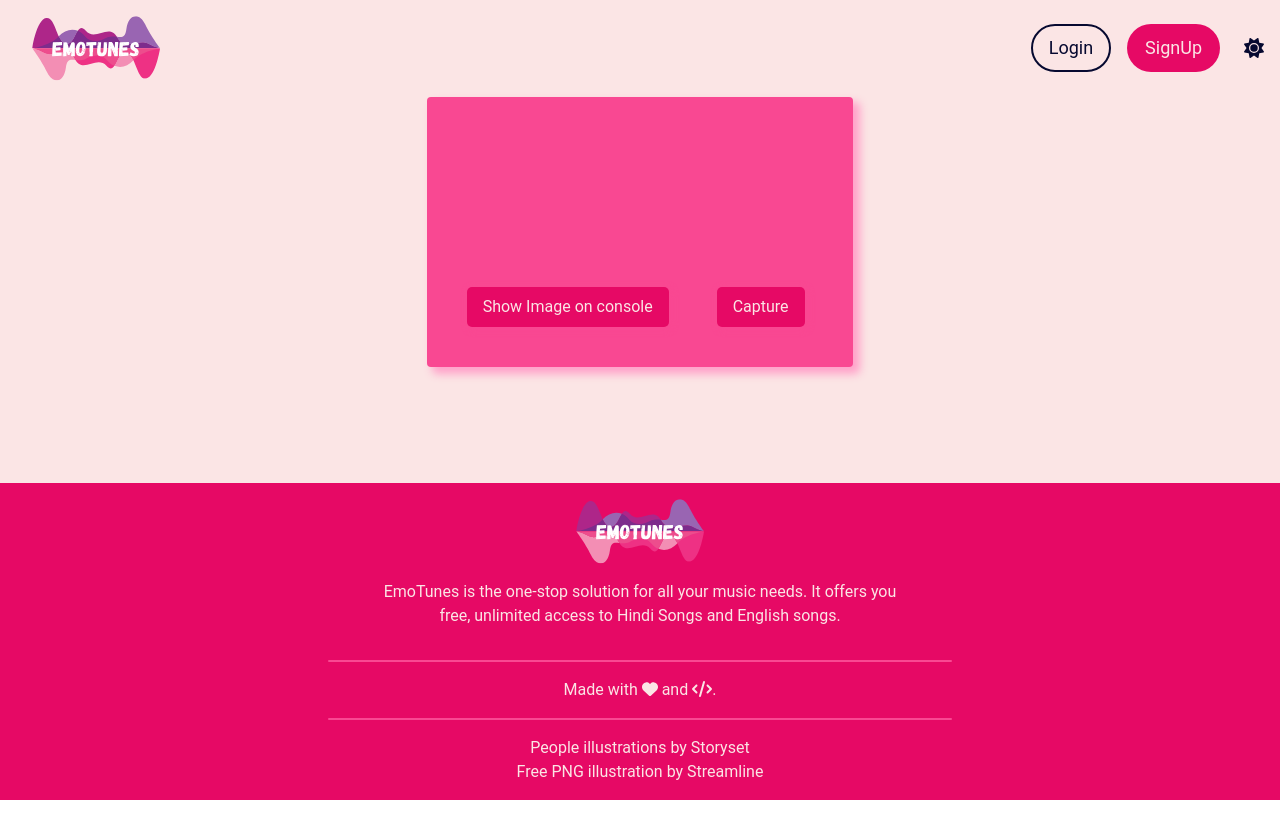
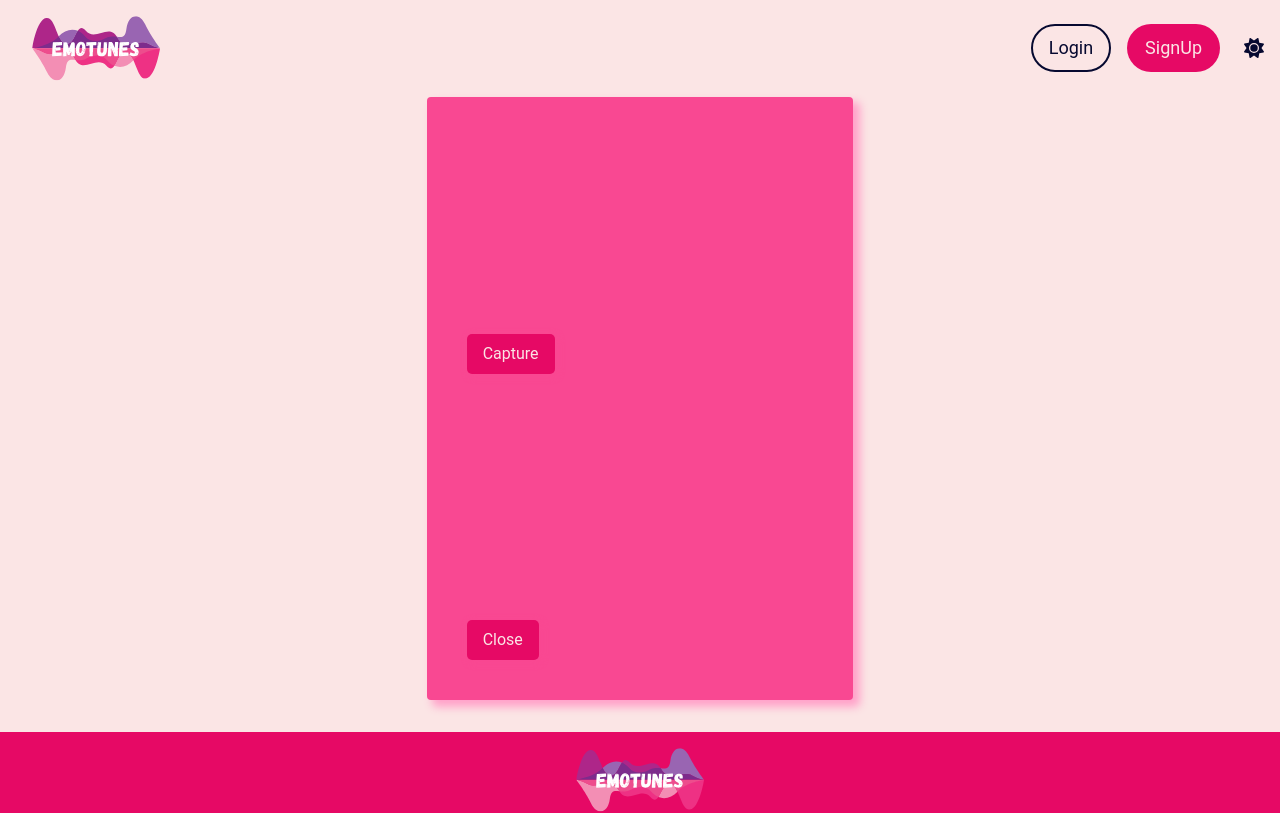
Before and after one commit to Varun-28/EmoTunes, a React (Create React App) app in the folder client/: page /choice/capture in a window 1280 px wide. Shown: the top 813 px of the page. Built offline with nearby package versions, Linux system fonts and the light colour scheme; no server answers.

Commit message:
fix: capture

```diff
--- a/client/src/pages/capture/Capture.jsx
+++ b/client/src/pages/capture/Capture.jsx
@@ -1,32 +1,62 @@
-import { React, useRef } from "react";
-import Webcam from "react-webcam";
+import { React, useRef, useEffect } from "react";
 import "./capture.css";
 import { Link } from "react-router-dom";
 import { useTheme } from "../../Context/theme-context.js";
 
 function Capture() {
-	const webRef = useRef();
+	const videoRef = useRef(null);
+	const photoRef = useRef(null);
 	const { theme } = useTheme();
 
-	function showImage() {
-		console.log(webRef.current);
-	}
+	const getVideo = () => {
+		navigator.mediaDevices
+			.getUserMedia({
+				video: true,
+			})
+			.then((stream) => {
+				const video = videoRef.current;
+				video.srcObject = stream;
+				video.play();
+			})
+			.catch((err) => {
+				console.error(err);
+			});
+	};
+	const takePicture = () => {
+		const width = 400;
+		const height = width / (16 / 9);
+
+		const video = videoRef.current;
+
+		const photo = photoRef.current;
+
+		photo.width = width;
+
+		photo.height = height;
+
+		const ctx = photo.getContext("2d");
+
+		ctx.drawImage(video, 0, 0, width, height);
+	};
+
+	const clearImage = () => {
+		const photo = photoRef.current;
+
+		const ctx = photo.getContext("2d");
+
+		ctx.clearRect(0, 0, photo.width, photo.height);
+	};
+
+	useEffect(() => {
+		getVideo();
+	}, [videoRef]);
+
 	return (
 		<div className="capture-container mx-auto mb-8 w-4/5 md:w-2/6 p-4 rounded cursor-pointer">
-			<Webcam ref={webRef} />
+			<video ref={videoRef} className="container"></video>
 			<button
-				onClick={showImage}
+				onClick={takePicture}
 				className="hero-btn px-4 py-2 mx-auto md:mx-0 ml-4"
-				style={{
-					backgroundColor: `${theme.mode.secondaryColor}`,
-					color: `${theme.mode.bgColor}`,
-				}}
-			>
-				<Link to="">Show Image on console</Link>
-			</button>
-			<button
-				onClick={showImage}
-				className="hero-btn px-4 py-2 md:mx-0 mr-16"
 				style={{
 					backgroundColor: `${theme.mode.secondaryColor}`,
 					color: `${theme.mode.bgColor}`,
@@ -34,6 +64,17 @@ function Capture() {
 			>
 				<Link to="">Capture</Link>
 			</button>
+			<canvas className="container" ref={photoRef}></canvas>
+			<button
+				onClick={clearImage}
+				className="hero-btn px-4 py-2 md:mx-0 mr-16"
+				style={{
+					backgroundColor: `${theme.mode.secondaryColor}`,
+					color: `${theme.mode.bgColor}`,
+				}}
+			>
+				<Link to="">Close</Link>
+			</button>
 		</div>
 	);
 }
```
